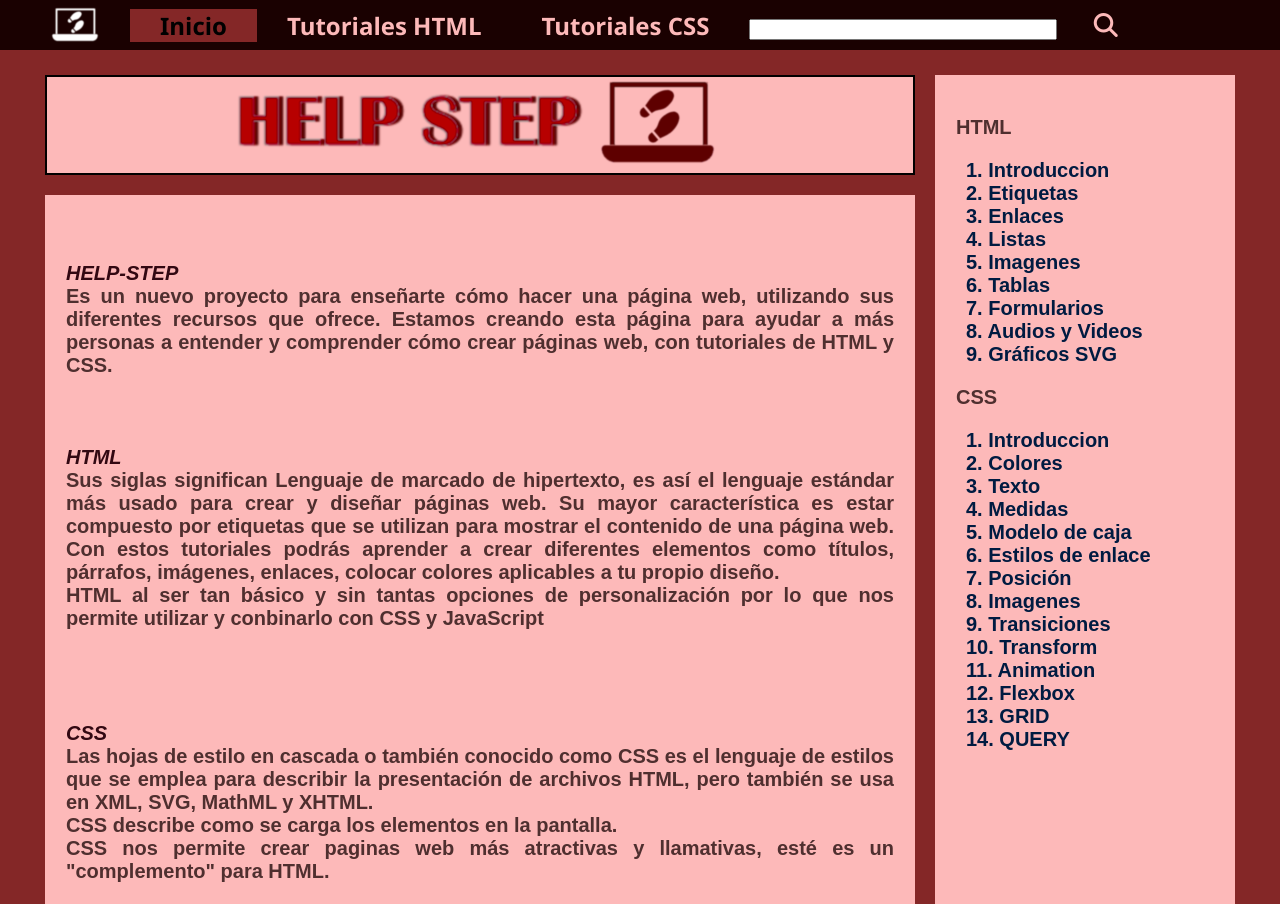
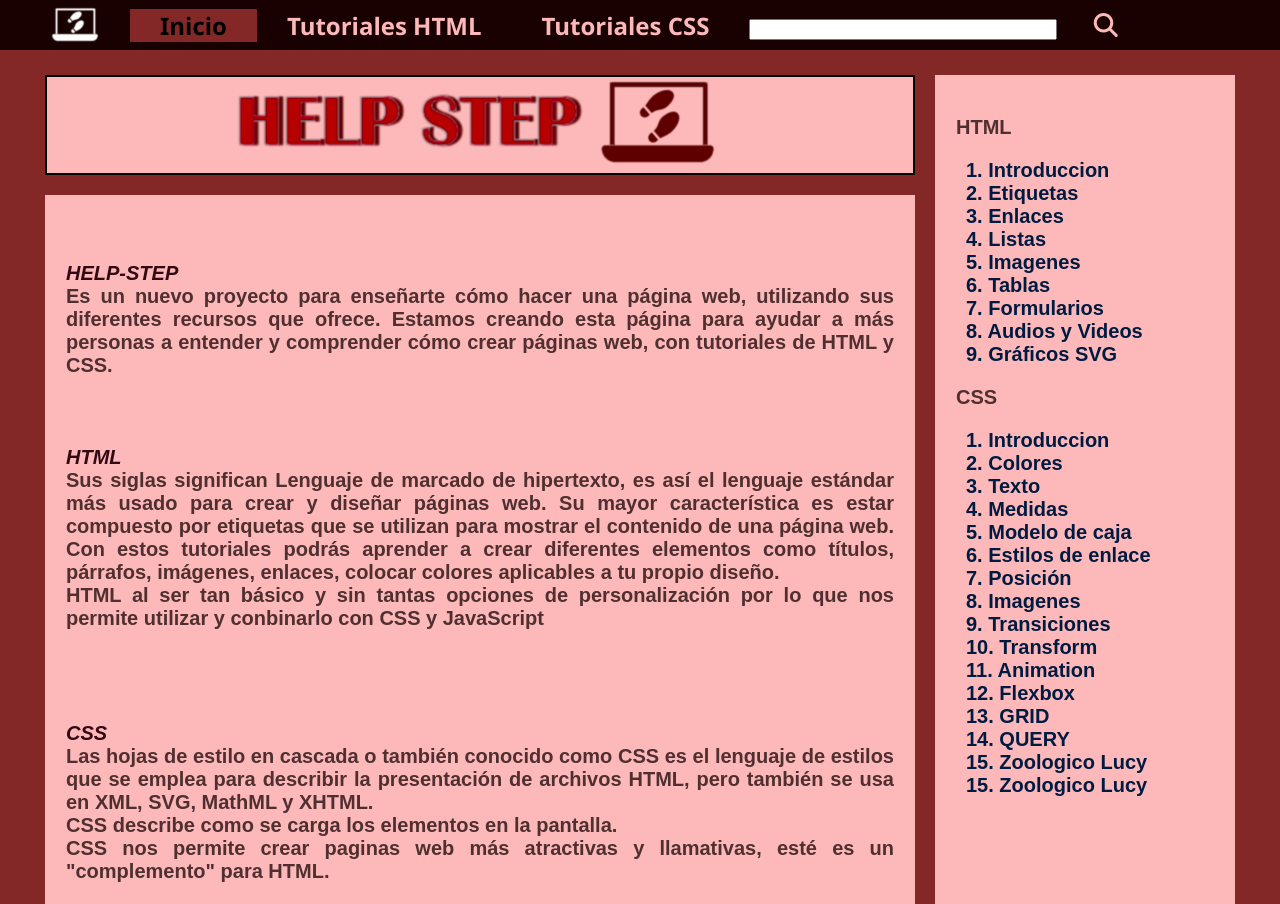
Before and after one commit to LuJimenez06/LuJimenez06, a plain HTML site: page index.html in a window 1280 px wide. Shown: the top 904 px of the page. Drawn offline with Linux system fonts and the light colour scheme.

Commit message:
Update index.html

```diff
--- a/index.html
+++ b/index.html
@@ -58,6 +58,8 @@
             <a href="CSS-12.html"> 12. Flexbox </a><br>
             <a href="CSS-13.html"> 13. GRID </a><br>
             <a href="CSS-14.html"> 14. QUERY </a><br>
+            <a href="zoologicoLucy/index"> 15. Zoologico Lucy </a><br>
+            <a href="zoologicoFelix/index"> 15. Zoologico Lucy </a><br>
         </div>
         <div class="items item4">
             <br>
```
